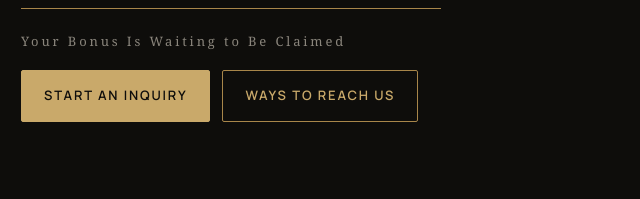
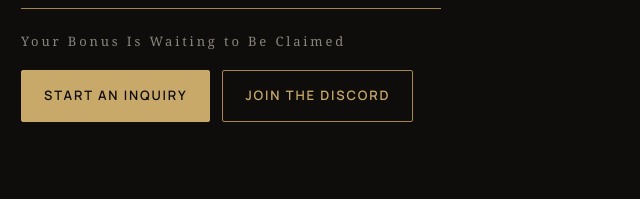
Before and after one commit to matthewtjacobson/bonushub-site, a plain HTML site: page index.html in a window 1280 px wide. Shown: the part 601-800 px from the top of the page, 79-719 px from the left. Drawn offline with Linux system fonts and the light colour scheme; a web font is replaced by a local one.

Commit message:
Add Discord invite link
Co-Authored-By: Claude Opus 5.5 <noreply@anthropic.com>
Claude-Session: https://claude.ai/code/session_01EecmuTm9hn6drAm7b9tVmc

```diff
--- a/index.html
+++ b/index.html
@@ -501,7 +501,7 @@ input::placeholder, textarea::placeholder { color: color-mix(in srgb, var(--ston
 <script>
 /* ── Edit your links here. Leave a value empty ("") and the site shows "Coming soon". ── */
 const LINKS = {
-  discord:   "",   // e.g. https://discord.gg/yourinvite
+  discord:   "https://discord.gg/BS3u9593Eq",
   instagram: "https://instagram.com/bon.ushub",
   tiktok:    "",   // e.g. https://tiktok.com/@bonushub
   email:     "primary@bonushub.biz"
```
